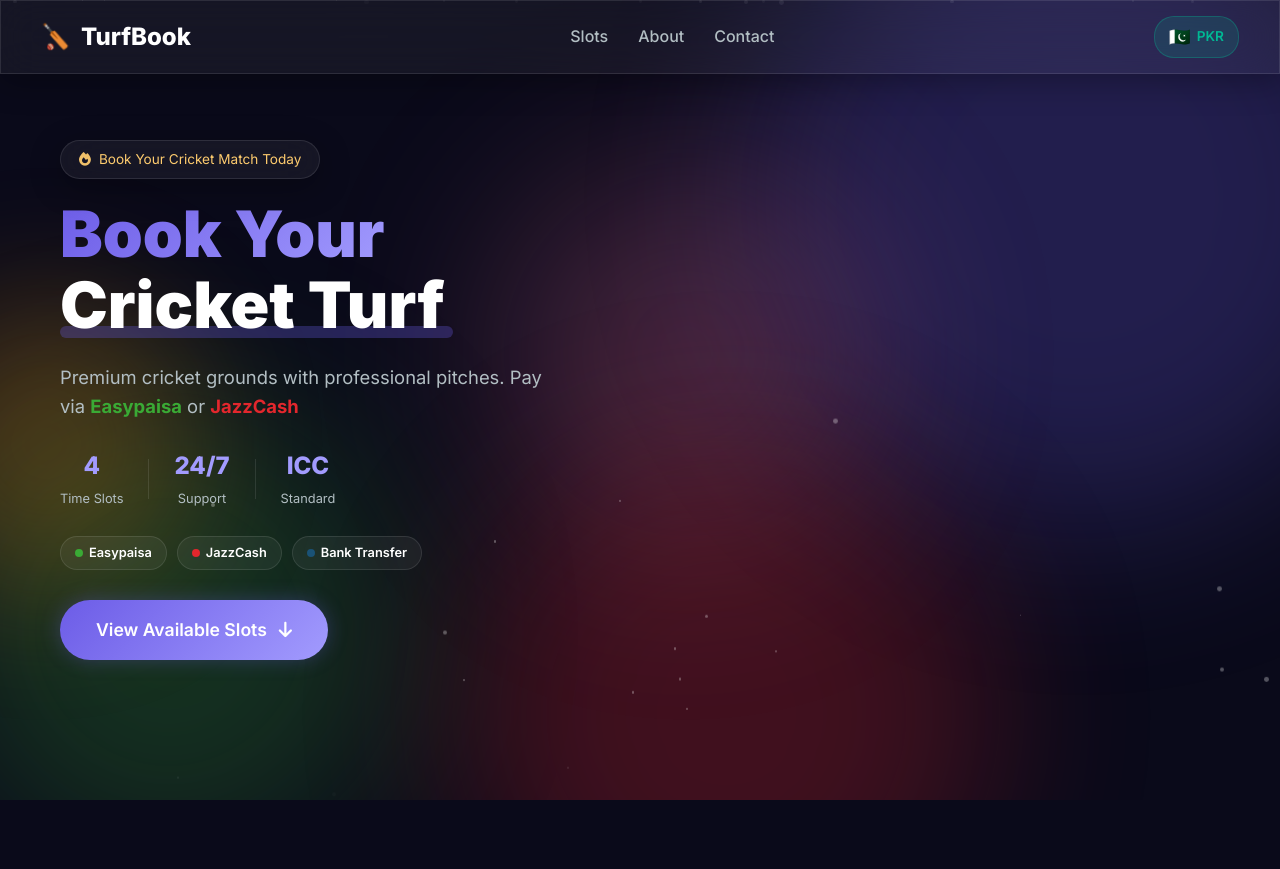
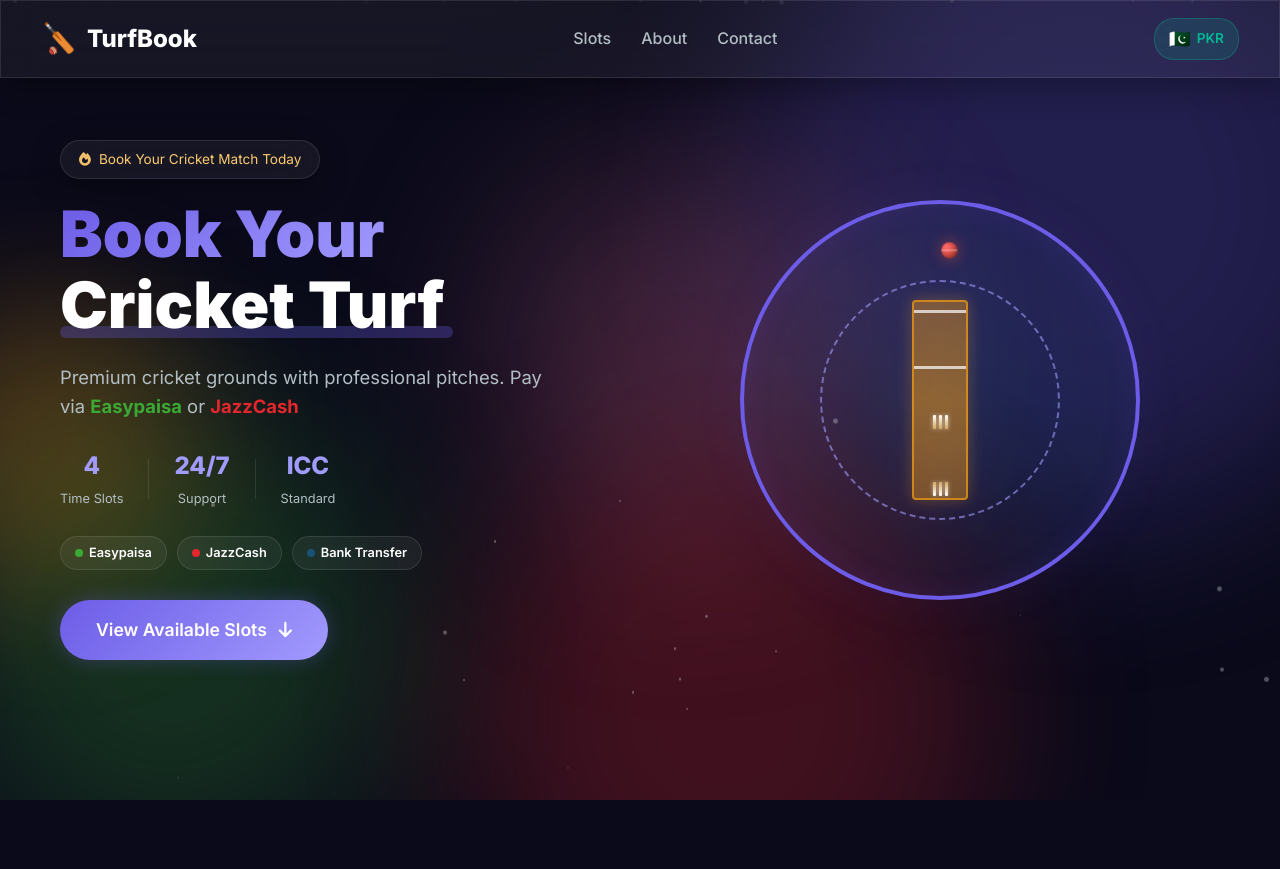
Before and after one commit to saadrafaqat/turf-booking, a website: page index.html in a window 1280 px wide. Shown: the top 869 px of the page. Drawn offline with Linux system fonts and the light colour scheme; animation ran at ten frames a second.

Commit message:
Update styles.css

```diff
--- a/css/styles.css
+++ b/css/styles.css
@@ -474,3 +474,96 @@
     .slot-details { grid-template-columns: 1fr; }
     .features-grid { grid-template-columns: 1fr 1fr; }
 }
+/* ===== CRICKET FIELD GRAPHIC ===== */
+.cricket-field {
+    width: 400px;
+    height: 400px;
+    position: relative;
+    display: flex;
+    align-items: center;
+    justify-content: center;
+    animation: fieldGlow 3s ease-in-out infinite;
+}
+@keyframes fieldGlow {
+    0%, 100% { filter: drop-shadow(0 0 20px rgba(108, 92, 231, 0.2)); }
+    50% { filter: drop-shadow(0 0 40px rgba(108, 92, 231, 0.5)); }
+}
+.cricket-boundary {
+    position: absolute;
+    width: 100%;
+    height: 100%;
+    border: 4px solid var(--primary);
+    border-radius: 50%;
+    background: radial-gradient(circle at center, rgba(0, 184, 148, 0.08), rgba(108, 92, 231, 0.05));
+    box-shadow: inset 0 0 30px rgba(108, 92, 231, 0.1);
+}
+.cricket-inner-circle {
+    position: absolute;
+    width: 60%;
+    height: 60%;
+    border: 2px dashed var(--primary-light);
+    border-radius: 50%;
+    opacity: 0.6;
+}
+.cricket-pitch {
+    position: absolute;
+    width: 14%;
+    height: 50%;
+    background: linear-gradient(to bottom, rgba(243, 156, 18, 0.4), rgba(243, 156, 18, 0.5), rgba(243, 156, 18, 0.4));
+    border: 2px solid rgba(243, 156, 18, 0.7);
+    border-radius: 4px;
+    box-shadow: 0 0 15px rgba(243, 156, 18, 0.3);
+    display: flex;
+    flex-direction: column;
+    justify-content: space-between;
+    align-items: center;
+    padding: 8px 0;
+}
+.cricket-crease-top, .cricket-crease-bottom {
+    width: 100%;
+    height: 3px;
+    background: rgba(255, 255, 255, 0.7);
+}
+.cricket-stumps { display: flex; gap: 3px; align-items: flex-end; }
+.cricket-stumps span {
+    width: 3px;
+    height: 14px;
+    background: linear-gradient(to bottom, #fff, #d4a559);
+    border-radius: 1px 1px 0 0;
+    box-shadow: 0 0 4px rgba(255, 255, 255, 0.6);
+}
+.cricket-stumps-top { margin-top: -6px; }
+.cricket-stumps-bottom { margin-bottom: -6px; transform: rotate(180deg); }
+.cricket-ball {
+    position: absolute;
+    width: 16px;
+    height: 16px;
+    background: radial-gradient(circle at 30% 30%, #ff6b6b, #c0392b);
+    border-radius: 50%;
+    box-shadow: inset -2px -2px 4px rgba(0, 0, 0, 0.3), 0 0 15px rgba(231, 76, 60, 0.6);
+    animation: ballOrbit 8s linear infinite;
+}
+.cricket-ball::before {
+    content: '';
+    position: absolute;
+    top: 50%;
+    left: 0;
+    right: 0;
+    height: 1px;
+    background: rgba(255, 255, 255, 0.5);
+    transform: translateY(-50%);
+}
+@keyframes ballOrbit {
+    0% { transform: rotate(0deg) translateX(150px) rotate(0deg); }
+    100% { transform: rotate(360deg) translateX(150px) rotate(-360deg); }
+}
+.brand-emoji { font-size: 1.8rem; display: inline-block; }
+.footer-emoji, .receipt-emoji { font-size: 1.3rem; display: inline-block; }
+.receipt-emoji { font-size: 1.1rem; }
+@media (max-width: 768px) {
+    .cricket-field { width: 300px; height: 300px; }
+    @keyframes ballOrbit {
+        0% { transform: rotate(0deg) translateX(115px) rotate(0deg); }
+        100% { transform: rotate(360deg) translateX(115px) rotate(-360deg); }
+    }
+}
```
